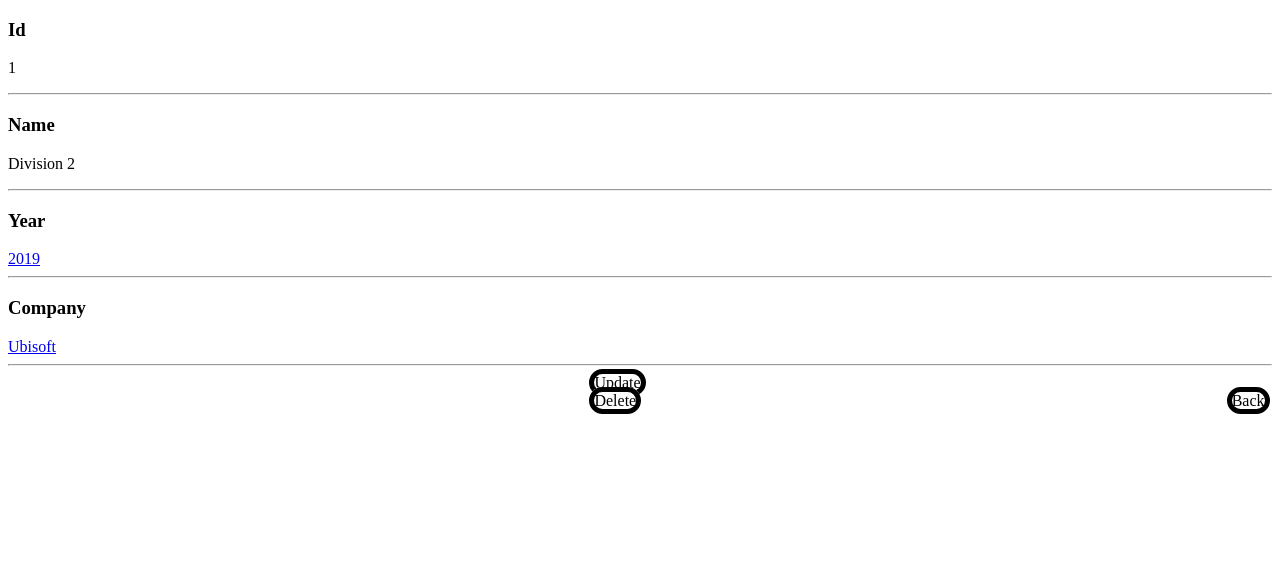
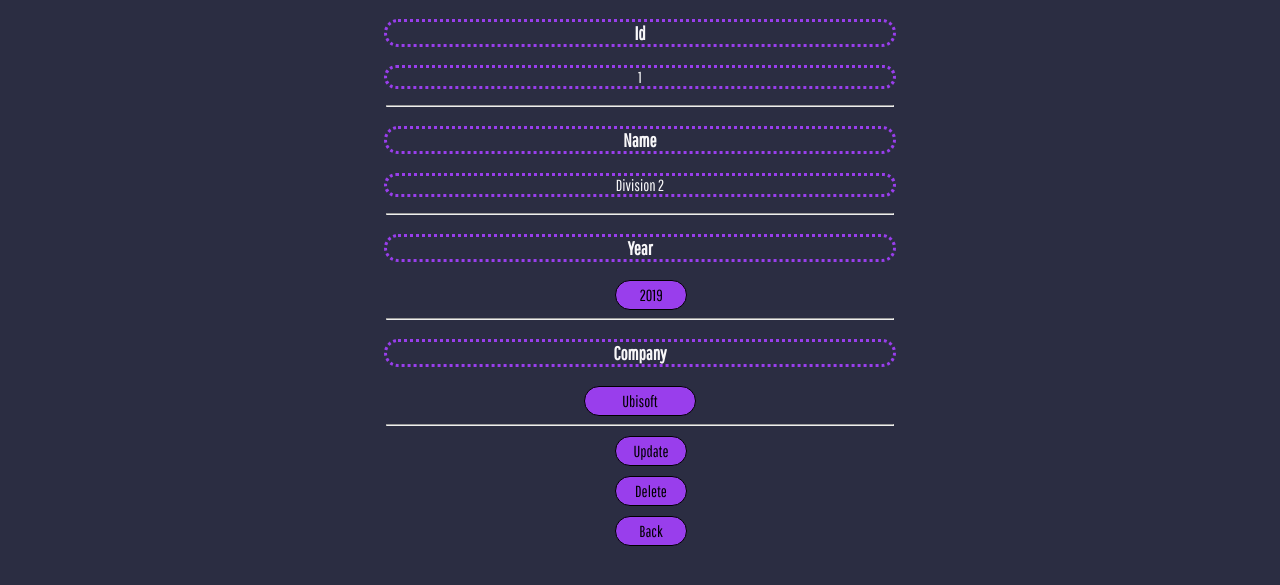
Before and after one commit to AnetteAgura/CRUDPython, a Flask app: page /data/1 in a window 1280 px wide. Shown: the top 585 px of the page. Run offline with Flask 2, Linux system fonts and the light colour scheme; data comes from the database, SQL or seed files in the repository; both versions use the stored data as it was after the commit.

Commit message:
Working project. Fixed IDs and added design.

```diff
--- a/app.py
+++ b/app.py
@@ -25,11 +25,10 @@ def create():
         return render_template('createpage.html')
 
     if request.method == 'POST':
-        game_id = request.form['game_id']
         name = request.form['name']
         year = request.form['year']
         company = request.form['company']
-        employee = GamesModel(game_id=game_id, name=name, year=year, company=company)
+        employee = GamesModel(name=name, year=year, company=company)
         db.session.add(employee)
         db.session.commit()
         return redirect('/')
@@ -37,7 +36,7 @@ def create():
 
 @app.route('/data/<int:id>')
 def RetrieveSingleGame(id):
-    game = GamesModel.query.filter_by(game_id=id).first()
+    game = GamesModel.query.filter_by(id=id).first()
     if game:
         return render_template('data.html', game=game)
     return f"Game with id ={id} Doesn't exist"
@@ -57,16 +56,17 @@ def RetrieveYearOfGames(year):
 
 @app.route('/data/<int:id>/update', methods=['GET', 'POST'])
 def update(id):
-    game = GamesModel.query.filter_by(game_id=id).first()
+    game = GamesModel.query.filter_by(id=id).first()
     if request.method == 'POST':
         if game:
             db.session.delete(game)
             db.session.commit()
 
+            id = request.form['id']
             name = request.form['name']
             year = request.form['year']
             company = request.form['company']
-            game = GamesModel(game_id=id, name=name, year=year, company=company)
+            game = GamesModel(name=name, year=year, company=company)
 
             db.session.add(game)
             db.session.commit()
@@ -78,7 +78,7 @@ def update(id):
 
 @app.route('/data/<int:id>/delete', methods=['GET', 'POST'])
 def delete(id):
-    game = GamesModel.query.filter_by(game_id=id).first()
+    game = GamesModel.query.filter_by(id=id).first()
     if request.method == 'POST':
         if game:
             db.session.delete(game)
--- a/models.py
+++ b/models.py
@@ -7,16 +7,14 @@ class GamesModel(db.Model):
     __tablename__ = "games"
 
     id = db.Column(db.Integer, primary_key=True)
-    game_id = db.Column(db.Integer(), unique=True)
     name = db.Column(db.String())
     year = db.Column(db.Integer())
     company = db.Column(db.String(80))
 
-    def __init__(self, game_id, name, year, company):
-        self.game_id = game_id
+    def __init__(self, name, year, company):
         self.name = name
         self.year = year
         self.company = company
 
     def __repr__(self):
-        return f"{self.game_id}: {self.name}"
+        return f"{self.id}: {self.name}"
--- /dev/null
+++ b/static/css/data.css
@@ -0,0 +1,126 @@
+body{
+    background-color: #2B2D42;
+    color: #F8F7F9;
+    animation: slidein 1s ease 0s 1 normal forwards;
+    font-family: 'Pathway Gothic One', sans-serif;
+
+
+
+
+}
+
+h3{
+    width: 40%;
+    border: 3px dotted #993eec;
+    text-align:center;
+    margin-left: auto;
+    margin-right: auto;
+    border-radius: 25px;
+}
+
+p{
+    width: 40%;
+    border: 3px dotted #993eec;
+    text-align:center;
+    margin-left: auto;
+    margin-right: auto;
+    border-radius: 25px;
+}
+
+hr{
+    width: 40%;
+    color: black;
+}
+
+.gamelink{
+    background-color: #993eec;
+    padding: 5px;
+    border: 1px solid black;
+    margin-left:48%;
+    margin-right:auto;
+    border-radius: 25px;
+    text-decoration: none;
+    color:black;
+    display:block;
+    width: 60px;
+    text-align: center;
+    margin-top: 10px;
+    animation: Scalein 1s ease 0s 1 normal forwards;
+    transition: 1s;
+
+
+
+}
+
+.comapnyname{
+    background-color: #993eec;
+    padding: 5px;
+    border: 1px solid black;
+    margin-left:auto;
+    margin-right:auto;
+    border-radius: 25px;
+    text-decoration: none;
+    color:black;
+    display:block;
+    width: 100px;
+    text-align: center;
+    margin-top: 10px;
+    animation: Scalein 1s ease 0s 1 normal forwards;
+    transition: 1s;
+
+
+
+
+
+}
+.comapnyname:hover {
+    background-color: palegoldenrod;
+}
+
+.more:hover {
+    background-color: palegoldenrod;
+}
+.adding{
+    margin-top: 20%;
+    background-color: #993eec;
+    padding: 8px;
+    border: 1px solid black;
+    margin-left:47.3%;
+    margin-right:auto;
+    border-radius: 25px;
+    text-decoration: none;
+    color:black;
+
+}
+.delete:hover{
+    background-color: indianred;
+}
+
+.update:hover{
+    background-color: palegoldenrod;
+}
+
+.back:hover{
+    background-color: lightskyblue;
+}
+@keyframes Scalein {
+  0% {
+    transform: scale(0);
+  }
+
+  100% {
+    transform: scale(1);
+  }
+}
+
+@keyframes slidein {
+  0% {
+    opacity: 0;
+    transform: translateX(-250px);
+  }
+
+  100% {
+    opacity: 1;
+    transform: translateX(0);
+  }
+}
--- a/templates/data.html
+++ b/templates/data.html
@@ -3,26 +3,27 @@
 <head>
     <meta charset="UTF-8">
     <title>Game Details</title>
+    <link rel= "stylesheet" type= "text/css" href= "{{ url_for('static',filename='css/data.css') }}">
+<link rel="preconnect" href="https://fonts.googleapis.com">
+<link rel="preconnect" href="https://fonts.gstatic.com" crossorigin>
+<link href="https://fonts.googleapis.com/css2?family=Pathway+Gothic+One&display=swap" rel="stylesheet">
 </head>
 <body>
 
 <h3>Id</h3>
-<p>{{game.game_id}}</p><hr>
+<p>{{game.id}}</p><hr>
 <h3>Name</h3>
 <p>{{game.name}}</p><hr>
 <h3>Year</h3>
-<a href="/{{game.year}}">{{game.year}}</a><hr>
+<a class="gamelink more" href="/{{game.year}}">{{game.year}}</a><hr>
 <h3>Company</h3>
-<a href="/{{game.company}}">{{game.company}}</a><hr>
+<a class="comapnyname" href="/{{game.company}}">{{game.company}}</a><hr>
 
-<a href="/data/{{game.game_id}}/update" style='background: white; text-align:center; border-radius: 25px; margin-left:46%; " \
-               "font-size: 50px; text-decoration:none; color: black; border: 5px solid black;'>Update</a>
+<a class="gamelink update" href="/data/{{game.id}}/update" >Update</a>
 
-<a href="/data/{{game.game_id}}/delete" style='background: white; text-align:center; border-radius: 25px; margin-left:46%; " \
-               "font-size: 50px; text-decoration:none; color: black; border: 5px solid black;'>Delete</a>
+<a class="gamelink delete" href="/data/{{game.id}}/delete" >Delete</a>
 
-<a href="/" style='background: white; text-align:center; border-radius: 25px; margin-left:46%; " \
-               "font-size: 50px; text-decoration:none; color: black; border: 5px solid black;'>Back</a>
+<a class="gamelink back" href="/" >Back</a>
 
 </body>
 </html>
```
Also changed, not shown: static/css/createpage.css (added, +77 -0 lines), static/css/datalist.css (added, +91 -0 lines), templates/companydata.html (+5 -2 lines), templates/createpage.html (+11 -5 lines), templates/datalist.html (+7 -4 lines), templates/delete.html (+7 -3 lines), templates/gameyear.html (+5 -2 lines), templates/update.html (+11 -9 lines), game-industry.db.
